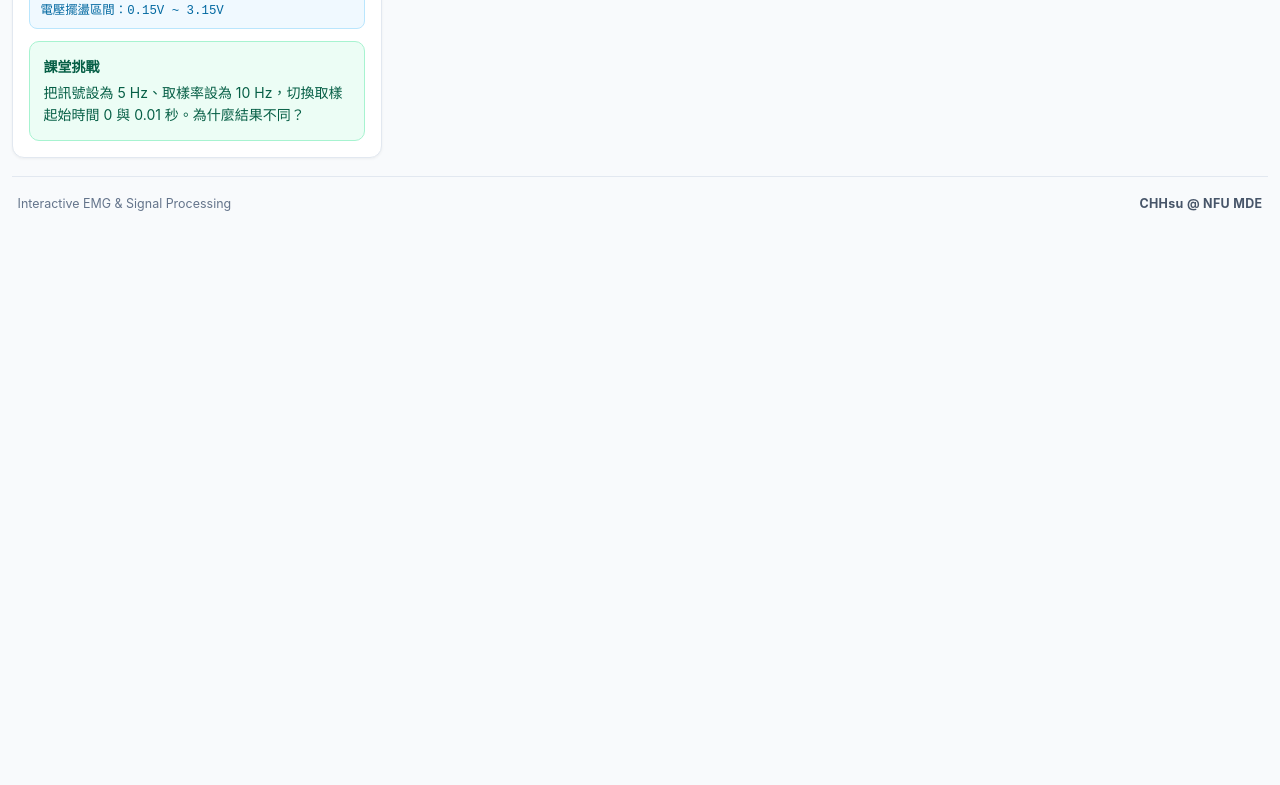
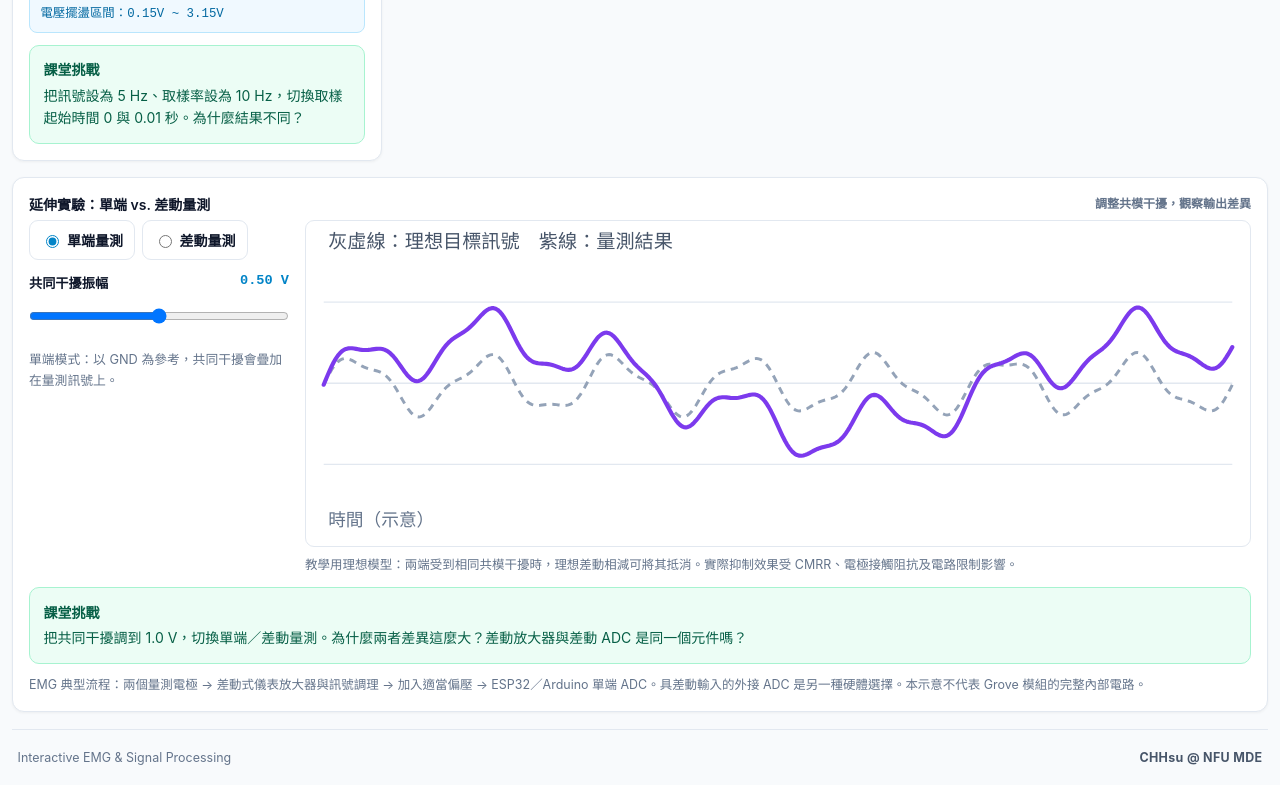
Before and after one commit to seekjupiter/emg-workshop, a plain HTML site: page index.html in a window 1280 px wide. Shown: the part 771-1556 px from the top of the page. Before the commit the page ends 1002 px from the top, so only its background shows below. Drawn offline with nearby package versions, Linux system fonts and the light colour scheme.

Commit message:
Add files via upload

```diff
--- a/index.html
+++ b/index.html
@@ -214,6 +214,17 @@
     @media (min-width: 860px) {
       .tab-content.active { grid-template-columns: minmax(280px, 370px) minmax(0, 1fr); }
     }
+
+    .ctrl-item label.plain-label { display:block; line-height:1.5; }
+    .diff-experiment { grid-column: 1 / -1; }
+    .diff-grid { display:grid; grid-template-columns: minmax(0, 260px) minmax(0,1fr); gap:1rem; align-items:start; }
+    .diff-controls { display:flex; flex-direction:column; gap:.8rem; }
+    .diff-choices { display:flex; gap:.4rem; flex-wrap:wrap; }
+    .diff-choices label { display:flex; align-items:center; gap:.3rem; padding:.55rem .7rem; border:1px solid var(--border); border-radius:9px; cursor:pointer; font-weight:600; }
+    .diff-choices input { accent-color:var(--primary); }
+    .diff-plot { width:100%; display:block; height:auto; border:1px solid var(--border); border-radius:9px; background:#fff; }
+    .diff-explain { font-size:.8rem; line-height:1.65; color:var(--muted); }
+    @media (max-width: 700px) { .diff-grid { grid-template-columns:1fr; } }
     .site-footer {
       display: flex; flex-wrap: wrap; align-items: center; justify-content: space-between;
       gap: 0.4rem 1rem; padding: 1.2rem 0.35rem 0.5rem;
@@ -238,7 +249,7 @@
     <div id="tab-adc" class="tab-content active">
       <aside class="card control-panel">
         <div class="ctrl-item">
-          <label>理想 ADC 輸入範圍上限 (V<sub>ref</sub>)</label>
+          <label class="plain-label" for="sel-board">理想 ADC 輸入範圍上限（V<sub>ref</sub>）</label>
           <select id="sel-board">
             <option value="3.3">0–3.3 V（教學模型）</option>
             <option value="5.0">0–5.0 V（教學模型）</option>
@@ -332,6 +343,36 @@
           </div>
         </div>
       </main>
+
+    <!-- 單端與差動量測：獨立互動區塊，仍屬於第一單元 -->
+    <section class="card diff-experiment" id="diff-experiment" aria-label="單端與差動量測比較">
+      <div class="chart-title"><span>延伸實驗：單端 vs. 差動量測</span><span style="font-size:.75rem;color:var(--muted)">調整共模干擾，觀察輸出差異</span></div>
+      <div class="diff-grid">
+        <div class="diff-controls">
+          <div class="diff-choices" role="radiogroup" aria-label="量測方式">
+            <label><input type="radio" name="diff-mode" value="single" checked>單端量測</label>
+            <label><input type="radio" name="diff-mode" value="diff">差動量測</label>
+          </div>
+          <div class="ctrl-item">
+            <label for="diff-noise">共同干擾振幅 <span class="val-tag" id="diff-noise-value">0.5 V</span></label>
+            <input type="range" id="diff-noise" min="0" max="1" step="0.05" value="0.5">
+          </div>
+          <div class="diff-explain" id="diff-readout" aria-live="polite"></div>
+        </div>
+        <div>
+          <svg id="diff-svg" class="diff-plot" viewBox="0 0 640 220" role="img" aria-label="單端與差動量測的時間波形比較">
+            <g id="diff-gridlines"></g>
+            <path id="diff-ideal" fill="none" stroke="#94a3b8" stroke-width="2" stroke-dasharray="5 4"></path>
+            <path id="diff-measured" fill="none" stroke="#7c3aed" stroke-width="2.8" stroke-linecap="round" stroke-linejoin="round"></path>
+            <text x="15" y="18" font-size="13" fill="#475569">灰虛線：理想目標訊號　紫線：量測結果</text>
+            <text x="15" y="207" font-size="12" fill="#64748b">時間（示意）</text>
+          </svg>
+          <div class="note" style="margin-top:.5rem">教學用理想模型：兩端受到相同共模干擾時，理想差動相減可將其抵消。實際抑制效果受 CMRR、電極接觸阻抗及電路限制影響。</div>
+        </div>
+      </div>
+      <div class="challenge" style="margin-top:.8rem"><strong>課堂挑戰</strong>把共同干擾調到 1.0 V，切換單端／差動量測。為什麼兩者差異這麼大？差動放大器與差動 ADC 是同一個元件嗎？</div>
+      <div class="note" style="margin-top:.7rem">EMG 典型流程：兩個量測電極 → 差動式儀表放大器與訊號調理 → 加入適當偏壓 → ESP32／Arduino 單端 ADC。具差動輸入的外接 ADC 是另一種硬體選擇。本示意不代表 Grove 模組的完整內部電路。</div>
+    </section>
     </div>
 
     <!-- ================= 單元 2：濾波與真實 FFT 頻譜分析 ================= -->
@@ -1114,6 +1155,34 @@
       el.addEventListener('input', renderEMG);
     });
 
+
+    // 單端／差動量測：教學用理想共模干擾模型
+    function renderDifferential() {
+      const selected = document.querySelector('input[name="diff-mode"]:checked');
+      if (!selected) return;
+      const mode = selected.value;
+      const noise = Number(document.getElementById('diff-noise').value);
+      document.getElementById('diff-noise-value').textContent = noise.toFixed(2) + ' V';
+      const ideal = [], measured = [];
+      const center = 111, scale = 63, count = 450;
+      for (let i = 0; i < count; i++) {
+        const t = i / (count - 1), x = 12 + t * 616;
+        const signal = 0.28 * Math.sin(2 * Math.PI * 7 * t) + 0.07 * Math.sin(2 * Math.PI * 17 * t);
+        const common = noise * Math.sin(2 * Math.PI * 1.35 * t);
+        ideal.push((i ? 'L' : 'M') + x.toFixed(2) + ' ' + (center - scale * signal).toFixed(2));
+        measured.push((i ? 'L' : 'M') + x.toFixed(2) + ' ' + (center - scale * (signal + (mode === 'single' ? common : 0))).toFixed(2));
+      }
+      document.getElementById('diff-ideal').setAttribute('d', ideal.join(' '));
+      document.getElementById('diff-measured').setAttribute('d', measured.join(' '));
+      document.getElementById('diff-readout').textContent = mode === 'diff'
+        ? '差動模式：輸出 = V+ − V−。理想情況下，共模干擾完全抵消。'
+        : '單端模式：以 GND 為參考，共同干擾會疊加在量測訊號上。';
+      document.getElementById('diff-gridlines').innerHTML = [55, 110, 165].map(y =>
+        `<line x1="12" x2="628" y1="${y}" y2="${y}" stroke="#e2e8f0"/>`).join('');
+    }
+    document.querySelectorAll('input[name="diff-mode"]').forEach(el => el.addEventListener('change', renderDifferential));
+    document.getElementById('diff-noise').addEventListener('input', renderDifferential);
+    renderDifferential();
     renderADC();
     window.addEventListener('resize', () => {
       [chartSample,chartQuant,chartFilterTime,chartFilterFFT,chartEmgStage1,chartEmgStage2].forEach(c => c.resize());
```
